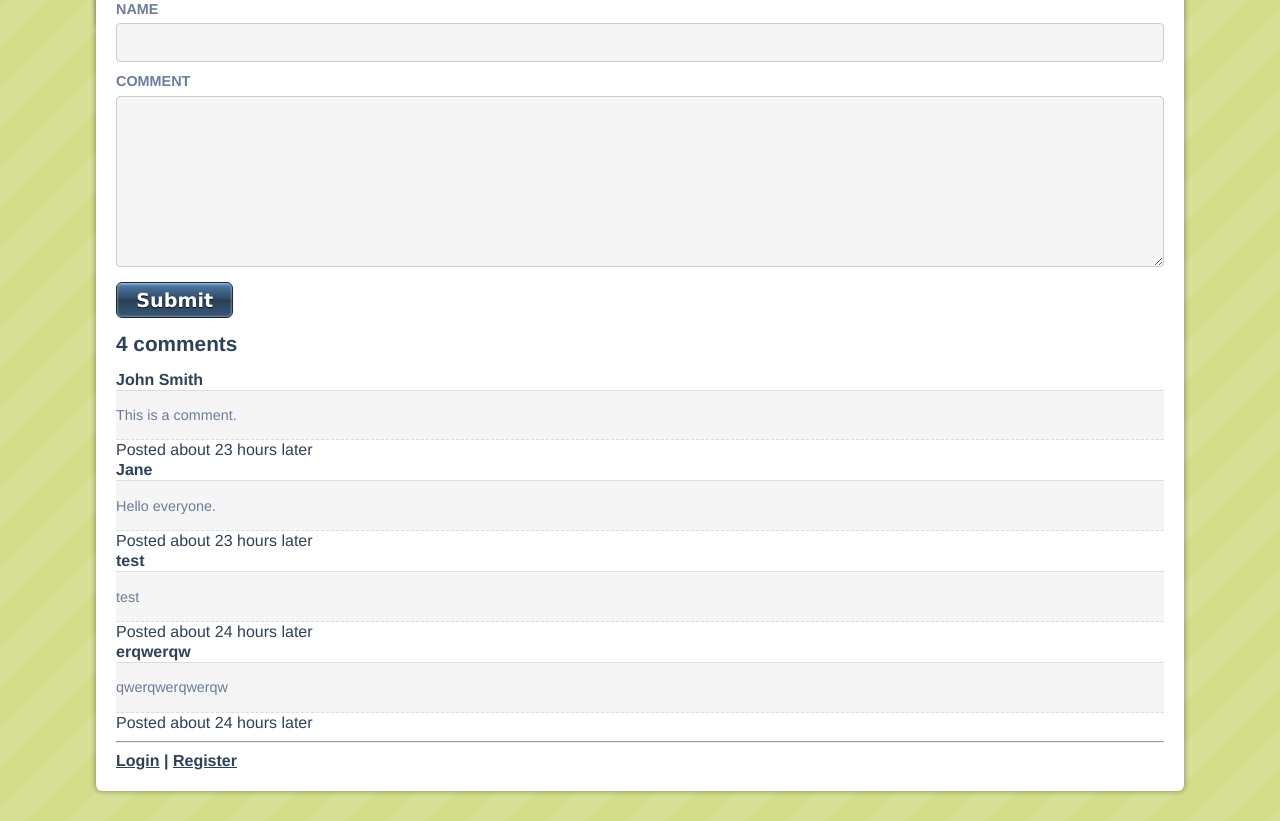
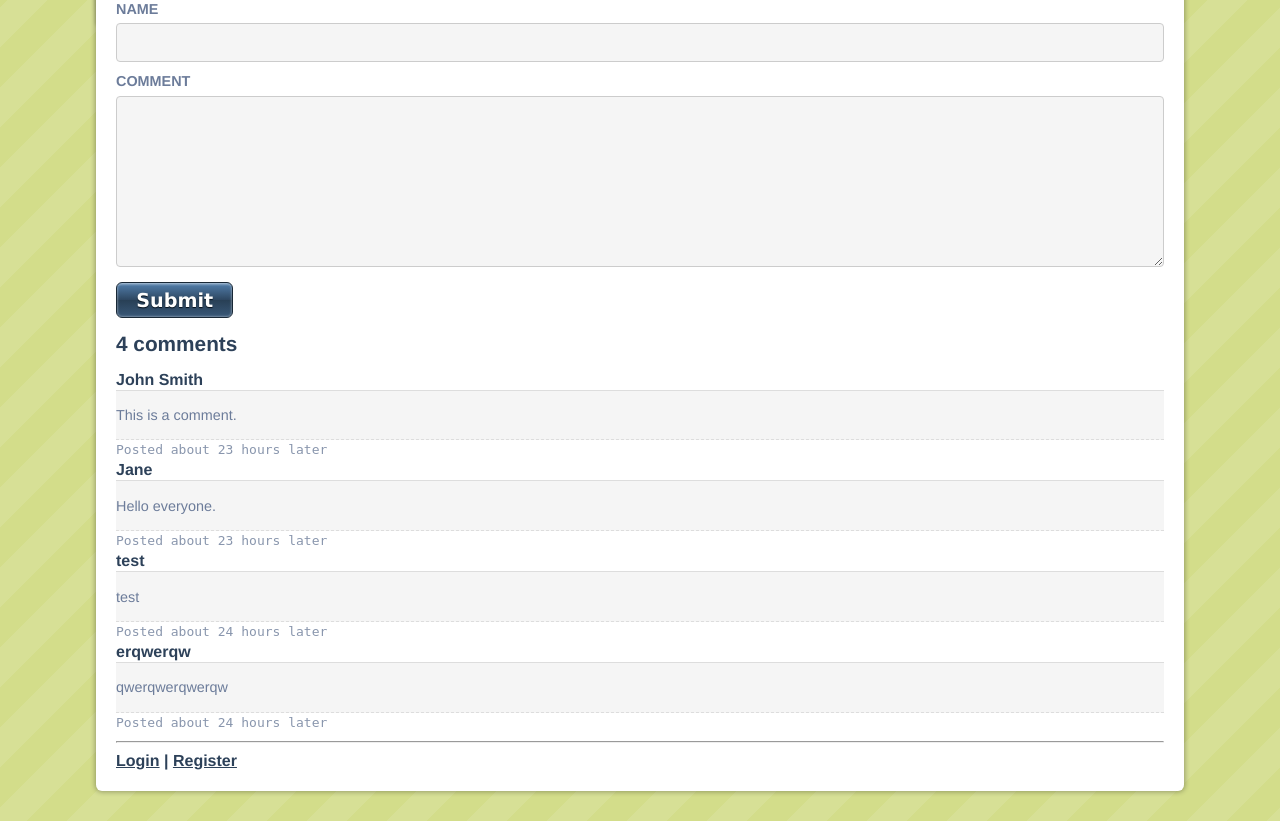
Before and after one commit to wahidrahim/blogger, a Rails app: page /articles/1 in a window 1280 px wide. Shown: the part 312-1133 px from the top of the page. Run offline with Rails 7, Linux system fonts and the light colour scheme; data comes from the database, SQL or seed files in the repository; style sheets or scripts are compiled from the project's sources; parts of the project's set-up code (start-up, migrations or seed data) failed here and were passed over; some libraries are stand-ins or nearby versions.

```diff
--- a/app/assets/stylesheets/screen.css
+++ b/app/assets/stylesheets/screen.css
@@ -652,6 +652,11 @@ div.field_with_errors input {
     border: 3px solid red;
 }
 
+p.comment_timestamp {
+	font-family: monospace;
+	color: #8996AD;
+}
+
 #back, #edit, #delete {
 	display: inline-block;
 }
--- a/app/views/articles/_comment.html.erb
+++ b/app/views/articles/_comment.html.erb
@@ -1,5 +1,5 @@
 <div>
 	<h5><%= comment.author_name %></h5>
 	<p class="comment"><%= comment.body %></p>
-	<p>Posted <%= distance_of_time_in_words(comment.article.created_at, comment.created_at) %> later</p>
+	<p class="comment_timestamp">Posted <%= distance_of_time_in_words(comment.article.created_at, comment.created_at) %> later</p>
 </div>
```
Also changed, not shown: Gemfile, Gemfile.lock, 7 other files.
